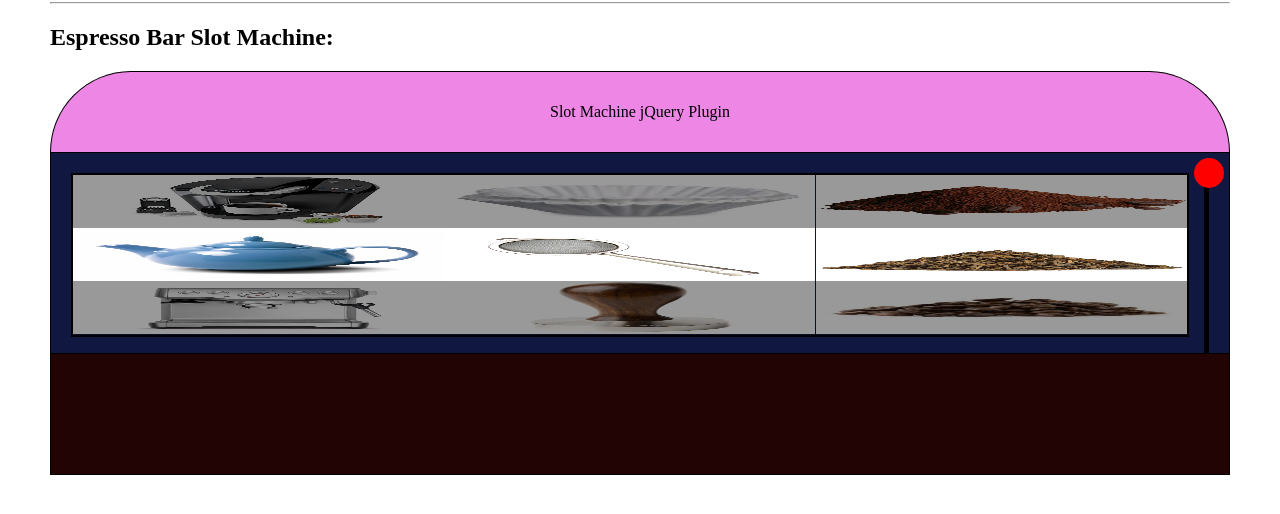
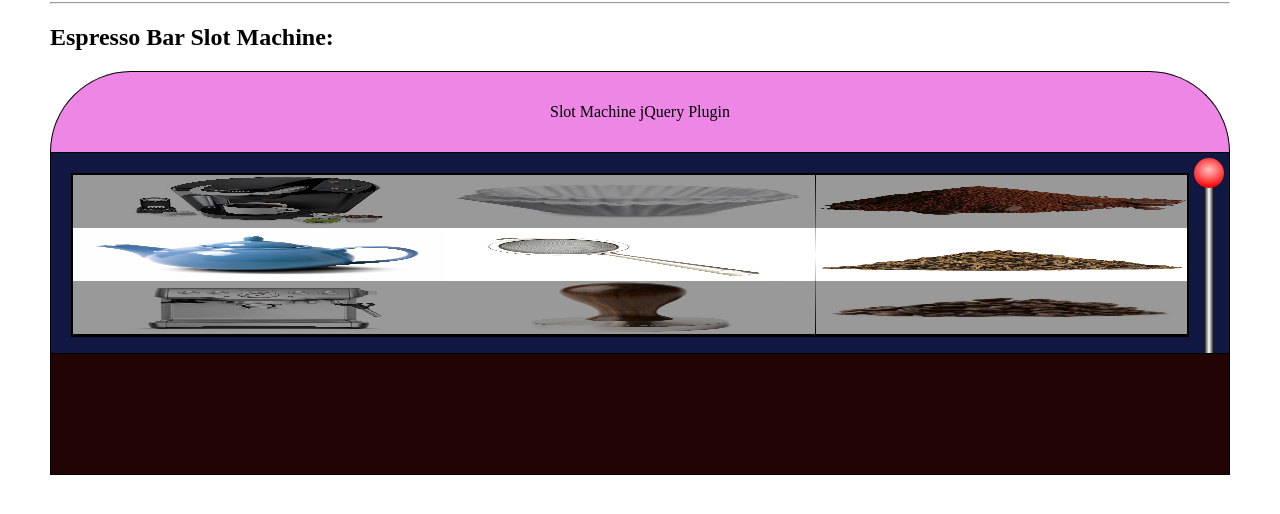
Before and after one commit to VictorChen/slot-machine, a website: page demo.html in a window 1280 px wide. Shown: the part 128-642 px from the top of the page. Drawn offline with nearby package versions, Linux system fonts and the light colour scheme.

Commit message:
chore(styles): spice it up with gradients!

```diff
--- a/src/slot.machine.scss
+++ b/src/slot.machine.scss
@@ -52,8 +52,9 @@ $margin: 20px;
   top: 5px;
   width: 30px;
   height: 30px;
-  border-radius: 50px;
+  border-radius: 100%;
   background-color: red;
+  background-image: -webkit-radial-gradient(50% 40%, closest-corner, #FFC2C2, #F00);
   &:hover {
     cursor: move;
   }
@@ -61,11 +62,12 @@ $margin: 20px;
 
 .slot-machine .slot-lever-track {
   position: absolute;
-  right: 20px;
+  right: 15px;
   top: 20px;
-  width: 5px;
+  width: 10px;
   height: 100%;
   background-color: black;
+  background-image: linear-gradient(to right, black 0%, white 50%, black 100%);
 }
 
 .slot-machine .slot-bars {
@@ -76,6 +78,7 @@ $margin: 20px;
   border: 2px solid black;
   position: relative;
   overflow: hidden;
+  background: -webkit-linear-gradient(top,#000 0%, #FFF 50%, #000 100%);
 }
 
 .slot-machine .slot-bar {
```
Also changed, not shown: dist/slot.machine.css, dist/slot.machine.min.css.
